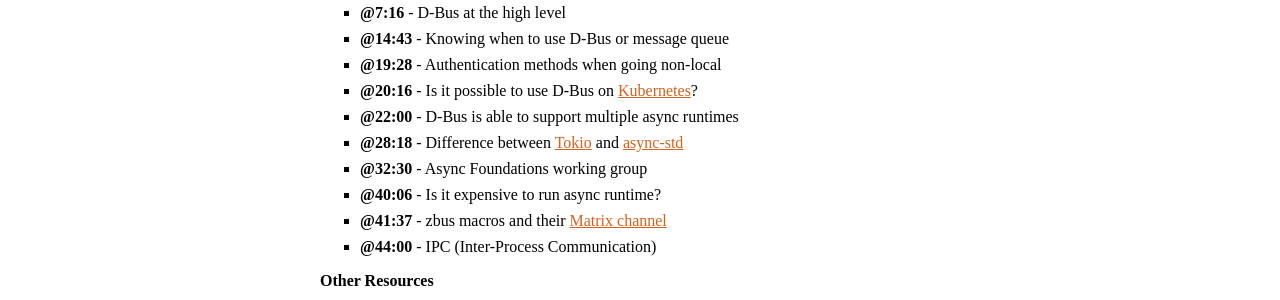
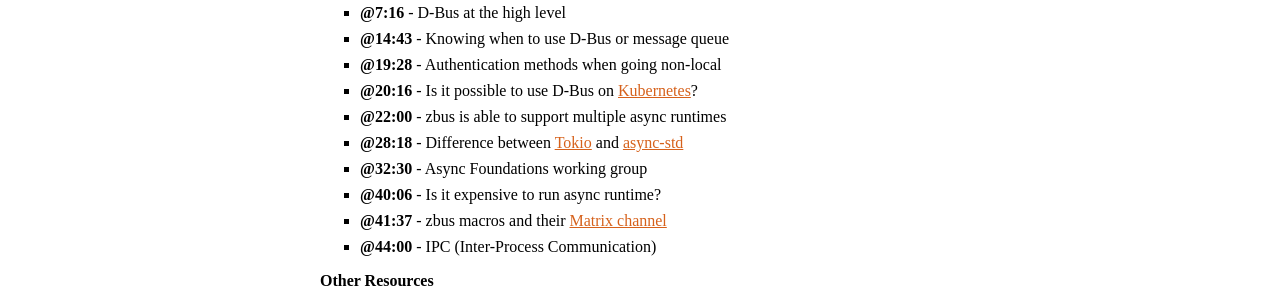
Before and after one commit to rustacean-station/rustacean-station.org, a Jekyll site: the page built from _episodes/interviews/2022-01-30-zeeshan-ali.md, in a window 1280 px wide. Shown: the part 969-1269 px from the top of the page. Built offline with Jekyll 4.4.1, drawn with Linux system fonts in a browser that asks for light colours.

Commit message:
Minor correction (#217)
D-Bus is the protocol and zbus is the crate. :)

```diff
--- a/_episodes/interviews/2022-01-30-zeeshan-ali.md
+++ b/_episodes/interviews/2022-01-30-zeeshan-ali.md
@@ -27,7 +27,7 @@ Rustacean Station is a community project; get in touch with us if you'd like to
 - [@14:43] - Knowing when to use D-Bus or message queue
 - [@19:28] - Authentication methods when going non-local
 - [@20:16] - Is it possible to use D-Bus on [Kubernetes](https://kubernetes.io/)?
-- [@22:00] - D-Bus is able to support multiple async runtimes
+- [@22:00] - zbus is able to support multiple async runtimes
 - [@28:18] - Difference between [Tokio](https://tokio.rs/) and [async-std](https://async.rs/)
 - [@32:30] - Async Foundations working group
 - [@40:06] - Is it expensive to run async runtime?
```
